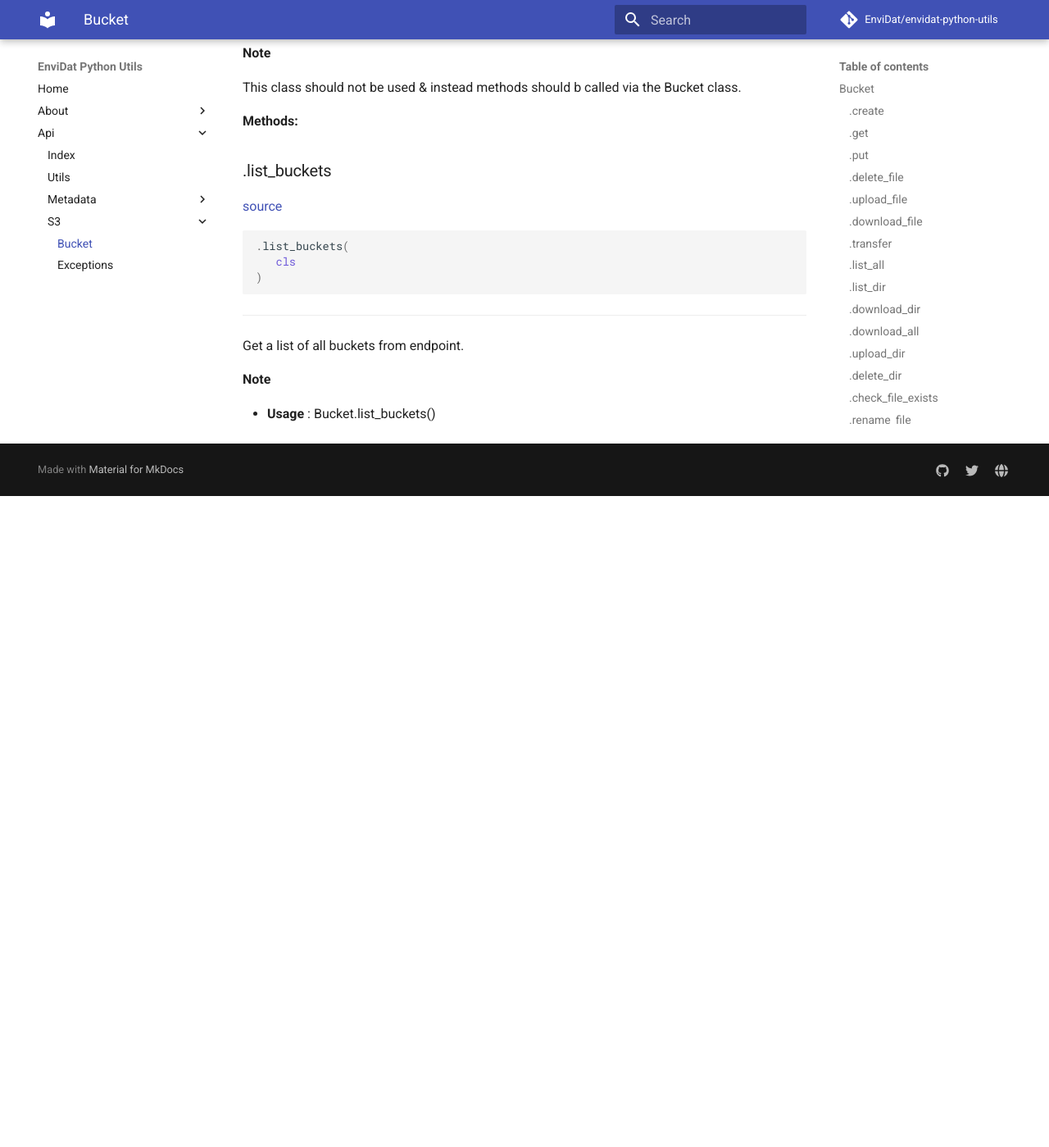
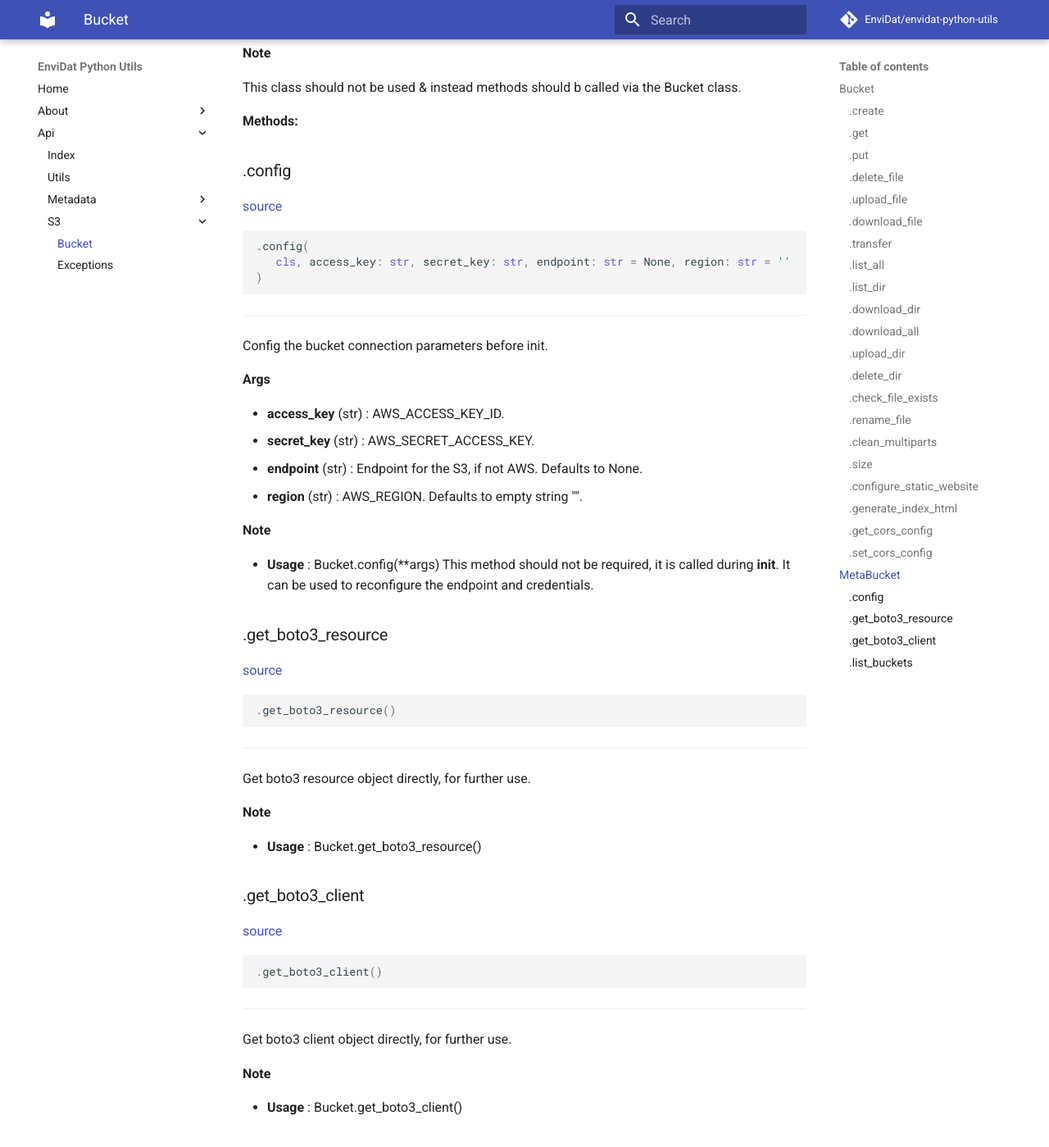
Before and after one commit to EnviDat/envidat-python-utils, an MkDocs documentation site: the page built from docs/docs/api/s3/bucket.md, in a window 1280 px wide and 1400 px high, scrolled down 10949 px. Shown: the whole window at 82% size. Built offline with MkDocs 1.6.1 and Material for MkDocs 9.7.7, drawn with Linux system fonts in a browser that asks for light colours; comment, search, counter and statistics services are not loaded; before the commit the page ends 11554 px from its top, so only the background shows below that.

Commit message:
docs: update for MetaBucket methods

````diff
--- a/docs/docs/api/s3/bucket.md
+++ b/docs/docs/api/s3/bucket.md
@@ -2,7 +2,7 @@
 
 ## Bucket
 
-[source](https://github.com/EnviDat/envidat-python-utils/blob/main/../envidat/s3/bucket.py/#L49)
+[source](https://github.com/EnviDat/envidat-python-utils/blob/main/../envidat/s3/bucket.py/#L107)
 
 ```python
 Bucket(
@@ -20,7 +20,7 @@
 
 ### .create
 
-[source](https://github.com/EnviDat/envidat-python-utils/blob/main/../envidat/s3/bucket.py/#L218)
+[source](https://github.com/EnviDat/envidat-python-utils/blob/main/../envidat/s3/bucket.py/#L236)
 
 ```python
 .create()
@@ -38,7 +38,7 @@
 
 ### .get
 
-[source](https://github.com/EnviDat/envidat-python-utils/blob/main/../envidat/s3/bucket.py/#L248)
+[source](https://github.com/EnviDat/envidat-python-utils/blob/main/../envidat/s3/bucket.py/#L266)
 
 ```python
 .get(
@@ -66,7 +66,7 @@
 
 ### .put
 
-[source](https://github.com/EnviDat/envidat-python-utils/blob/main/../envidat/s3/bucket.py/#L291)
+[source](https://github.com/EnviDat/envidat-python-utils/blob/main/../envidat/s3/bucket.py/#L309)
 
 ```python
 .put(
@@ -95,7 +95,7 @@
 
 ### .delete_file
 
-[source](https://github.com/EnviDat/envidat-python-utils/blob/main/../envidat/s3/bucket.py/#L334)
+[source](https://github.com/EnviDat/envidat-python-utils/blob/main/../envidat/s3/bucket.py/#L352)
 
 ```python
 .delete_file(
@@ -117,7 +117,7 @@
 
 ### .upload_file
 
-[source](https://github.com/EnviDat/envidat-python-utils/blob/main/../envidat/s3/bucket.py/#L353)
+[source](https://github.com/EnviDat/envidat-python-utils/blob/main/../envidat/s3/bucket.py/#L371)
 
 ```python
 .upload_file(
@@ -142,7 +142,7 @@
 
 ### .download_file
 
-[source](https://github.com/EnviDat/envidat-python-utils/blob/main/../envidat/s3/bucket.py/#L391)
+[source](https://github.com/EnviDat/envidat-python-utils/blob/main/../envidat/s3/bucket.py/#L409)
 
 ```python
 .download_file(
@@ -168,7 +168,7 @@
 
 ### .transfer
 
-[source](https://github.com/EnviDat/envidat-python-utils/blob/main/../envidat/s3/bucket.py/#L425)
+[source](https://github.com/EnviDat/envidat-python-utils/blob/main/../envidat/s3/bucket.py/#L443)
 
 ```python
 .transfer(
@@ -196,7 +196,7 @@
 
 ### .list_all
 
-[source](https://github.com/EnviDat/envidat-python-utils/blob/main/../envidat/s3/bucket.py/#L475)
+[source](https://github.com/EnviDat/envidat-python-utils/blob/main/../envidat/s3/bucket.py/#L493)
 
 ```python
 .list_all()
@@ -212,7 +212,7 @@
 
 ### .list_dir
 
-[source](https://github.com/EnviDat/envidat-python-utils/blob/main/../envidat/s3/bucket.py/#L501)
+[source](https://github.com/EnviDat/envidat-python-utils/blob/main/../envidat/s3/bucket.py/#L519)
 
 ```python
 .list_dir(
@@ -244,7 +244,7 @@
 
 ### .download_dir
 
-[source](https://github.com/EnviDat/envidat-python-utils/blob/main/../envidat/s3/bucket.py/#L578)
+[source](https://github.com/EnviDat/envidat-python-utils/blob/main/../envidat/s3/bucket.py/#L596)
 
 ```python
 .download_dir(
@@ -269,7 +269,7 @@
 
 ### .download_all
 
-[source](https://github.com/EnviDat/envidat-python-utils/blob/main/../envidat/s3/bucket.py/#L614)
+[source](https://github.com/EnviDat/envidat-python-utils/blob/main/../envidat/s3/bucket.py/#L632)
 
 ```python
 .download_all(
@@ -293,7 +293,7 @@
 
 ### .upload_dir
 
-[source](https://github.com/EnviDat/envidat-python-utils/blob/main/../envidat/s3/bucket.py/#L634)
+[source](https://github.com/EnviDat/envidat-python-utils/blob/main/../envidat/s3/bucket.py/#L652)
 
 ```python
 .upload_dir(
@@ -322,7 +322,7 @@
 
 ### .delete_dir
 
-[source](https://github.com/EnviDat/envidat-python-utils/blob/main/../envidat/s3/bucket.py/#L684)
+[source](https://github.com/EnviDat/envidat-python-utils/blob/main/../envidat/s3/bucket.py/#L702)
 
 ```python
 .delete_dir(
@@ -348,7 +348,7 @@
 
 ### .check_file_exists
 
-[source](https://github.com/EnviDat/envidat-python-utils/blob/main/../envidat/s3/bucket.py/#L719)
+[source](https://github.com/EnviDat/envidat-python-utils/blob/main/../envidat/s3/bucket.py/#L737)
 
 ```python
 .check_file_exists(
@@ -370,7 +370,7 @@
 
 ### .rename_file
 
-[source](https://github.com/EnviDat/envidat-python-utils/blob/main/../envidat/s3/bucket.py/#L749)
+[source](https://github.com/EnviDat/envidat-python-utils/blob/main/../envidat/s3/bucket.py/#L767)
 
 ```python
 .rename_file(
@@ -393,7 +393,7 @@
 
 ### .clean_multiparts
 
-[source](https://github.com/EnviDat/envidat-python-utils/blob/main/../envidat/s3/bucket.py/#L784)
+[source](https://github.com/EnviDat/envidat-python-utils/blob/main/../envidat/s3/bucket.py/#L802)
 
 ```python
 .clean_multiparts()
@@ -410,7 +410,7 @@
 
 ### .size
 
-[source](https://github.com/EnviDat/envidat-python-utils/blob/main/../envidat/s3/bucket.py/#L832)
+[source](https://github.com/EnviDat/envidat-python-utils/blob/main/../envidat/s3/bucket.py/#L850)
 
 ```python
 .size()
@@ -428,7 +428,7 @@
 
 ### .configure_static_website
 
-[source](https://github.com/EnviDat/envidat-python-utils/blob/main/../envidat/s3/bucket.py/#L864)
+[source](https://github.com/EnviDat/envidat-python-utils/blob/main/../envidat/s3/bucket.py/#L882)
 
 ```python
 .configure_static_website(
@@ -460,7 +460,7 @@
 
 ### .generate_index_html
 
-[source](https://github.com/EnviDat/envidat-python-utils/blob/main/../envidat/s3/bucket.py/#L933)
+[source](https://github.com/EnviDat/envidat-python-utils/blob/main/../envidat/s3/bucket.py/#L951)
 
 ```python
 .generate_index_html(
@@ -485,7 +485,7 @@
 
 ### .get_cors_config
 
-[source](https://github.com/EnviDat/envidat-python-utils/blob/main/../envidat/s3/bucket.py/#L997)
+[source](https://github.com/EnviDat/envidat-python-utils/blob/main/../envidat/s3/bucket.py/#L1015)
 
 ```python
 .get_cors_config()
@@ -501,7 +501,7 @@
 
 ### .set_cors_config
 
-[source](https://github.com/EnviDat/envidat-python-utils/blob/main/../envidat/s3/bucket.py/#L1018)
+[source](https://github.com/EnviDat/envidat-python-utils/blob/main/../envidat/s3/bucket.py/#L1036)
 
 ```python
 .set_cors_config(
@@ -546,9 +546,70 @@
 
 **Methods:**
 
+### .config
+
+[source](https://github.com/EnviDat/envidat-python-utils/blob/main/../envidat/s3/bucket.py/#L36)
+
+```python
+.config(
+   cls, access_key: str, secret_key: str, endpoint: str = None, region: str = ''
+)
+```
+
+---
+
+Config the bucket connection parameters before init.
+
+**Args**
+
+- **access_key** (str) : AWS_ACCESS_KEY_ID.
+- **secret_key** (str) : AWS_SECRET_ACCESS_KEY.
+- **endpoint** (str) : Endpoint for the S3, if not AWS.
+  Defaults to None.
+- **region** (str) : AWS_REGION.
+  Defaults to empty string "".
+
+**Note**
+
+- **Usage** : Bucket.config(\*\*args)
+  This method should not be required, it is called during **init**.
+  It can be used to reconfigure the endpoint and credentials.
+
+### .get_boto3_resource
+
+[source](https://github.com/EnviDat/envidat-python-utils/blob/main/../envidat/s3/bucket.py/#L60)
+
+```python
+.get_boto3_resource()
+```
+
+---
+
+Get boto3 resource object directly, for further use.
+
+**Note**
+
+- **Usage** : Bucket.get_boto3_resource()
+
+### .get_boto3_client
+
+[source](https://github.com/EnviDat/envidat-python-utils/blob/main/../envidat/s3/bucket.py/#L77)
+
+```python
+.get_boto3_client()
+```
+
+---
+
+Get boto3 client object directly, for further use.
+
+**Note**
+
+- **Usage** : Bucket.get_boto3_client()
+
 ### .list_buckets
 
-[source](https://github.com/EnviDat/envidat-python-utils/blob/main/../envidat/s3/bucket.py/#L36)
+[source](https://github.com/EnviDat/envidat-python-utils/blob/main/../envidat/s3/bucket.py/#L94)
 
 ```python
 .list_buckets(
````
